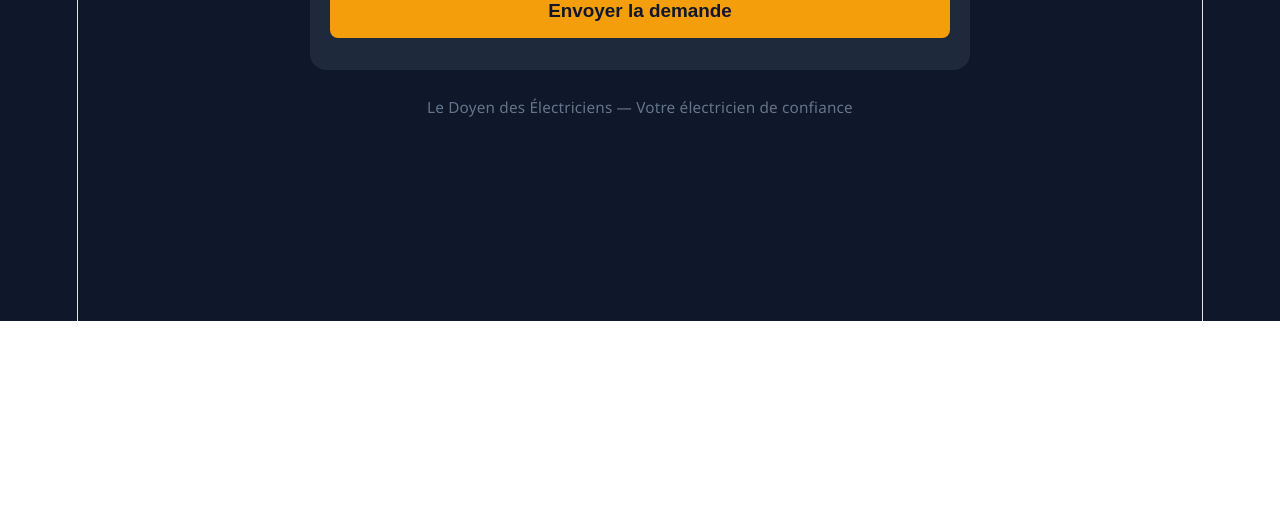
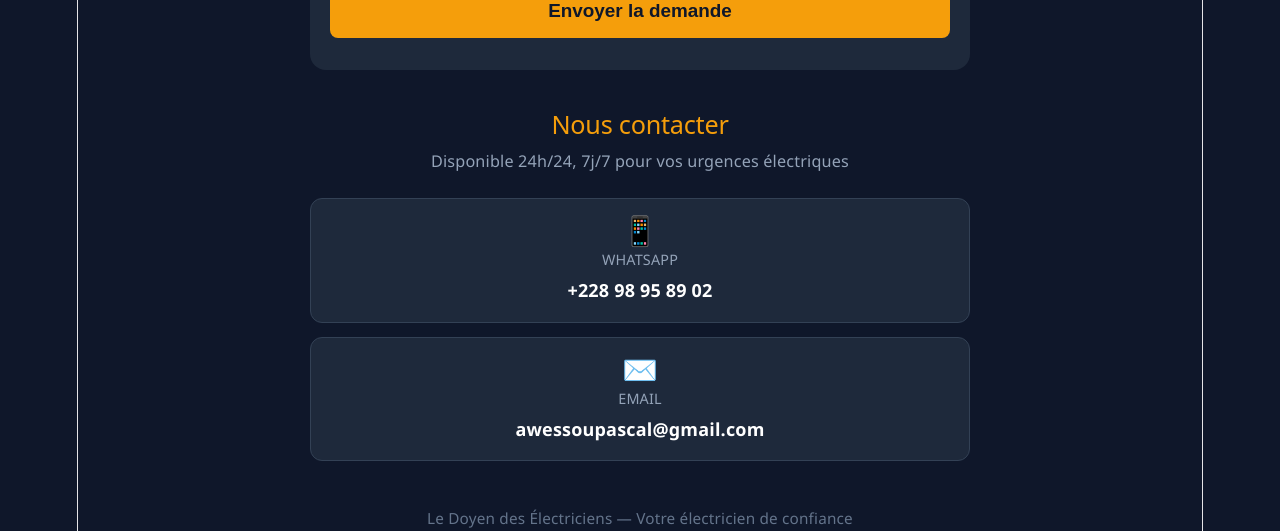
Before and after one commit to samoloski/doyen-electriciens, a React (Vite) app: page / in a window 1280 px wide. Shown: the part 1700-2231 px from the top of the page. Before the commit the page ends 2021 px from the top, so only its background shows below. Built offline with nearby package versions, Linux system fonts and the light colour scheme; no server answers; the database is empty.

Commit message:
Ajout section nous contacter

```diff
--- a/src/App.css
+++ b/src/App.css
@@ -542,3 +542,53 @@ body {
   font-size: 1rem;
   width: 100%;
 }
+
+.contact {
+  padding: 40px 20px 20px;
+  text-align: center;
+}
+
+.contact h2 {
+  color: #f59e0b;
+  font-size: 1.4rem;
+  margin-bottom: 8px;
+}
+
+.contact-intro {
+  color: #94a3b8;
+  font-size: 0.9rem;
+  margin-bottom: 24px;
+}
+
+.contact-grid {
+  display: flex;
+  flex-direction: column;
+  gap: 14px;
+}
+
+.contact-card {
+  background: #1e293b;
+  border: 1px solid #334155;
+  border-radius: 12px;
+  padding: 18px;
+  text-decoration: none;
+  display: flex;
+  flex-direction: column;
+  align-items: center;
+  gap: 4px;
+}
+
+.contact-icon {
+  font-size: 1.6rem;
+}
+
+.contact-label {
+  color: #94a3b8;
+  font-size: 0.8rem;
+  text-transform: uppercase;
+}
+
+.contact-value {
+  color: white;
+  font-weight: 600;
+}
--- a/src/pages/Home.jsx
+++ b/src/pages/Home.jsx
@@ -147,6 +147,23 @@ function Home() {
         )}
       </section>
 
+      <section className="contact" id="contact">
+        <h2>Nous contacter</h2>
+        <p className="contact-intro">Disponible 24h/24, 7j/7 pour vos urgences électriques</p>
+        <div className="contact-grid">
+          <a href="https://wa.me/22898958902" target="_blank" rel="noopener noreferrer" className="contact-card">
+            <span className="contact-icon">📱</span>
+            <span className="contact-label">WhatsApp</span>
+            <span className="contact-value">+228 98 95 89 02</span>
+          </a>
+          <a href="mailto:awessoupascal@gmail.com" className="contact-card">
+            <span className="contact-icon">✉️</span>
+            <span className="contact-label">Email</span>
+            <span className="contact-value">awessoupascal@gmail.com</span>
+          </a>
+        </div>
+      </section>
+
       <footer className="footer">
         <p>Le Doyen des Électriciens — Votre électricien de confiance</p>
       </footer>
```
